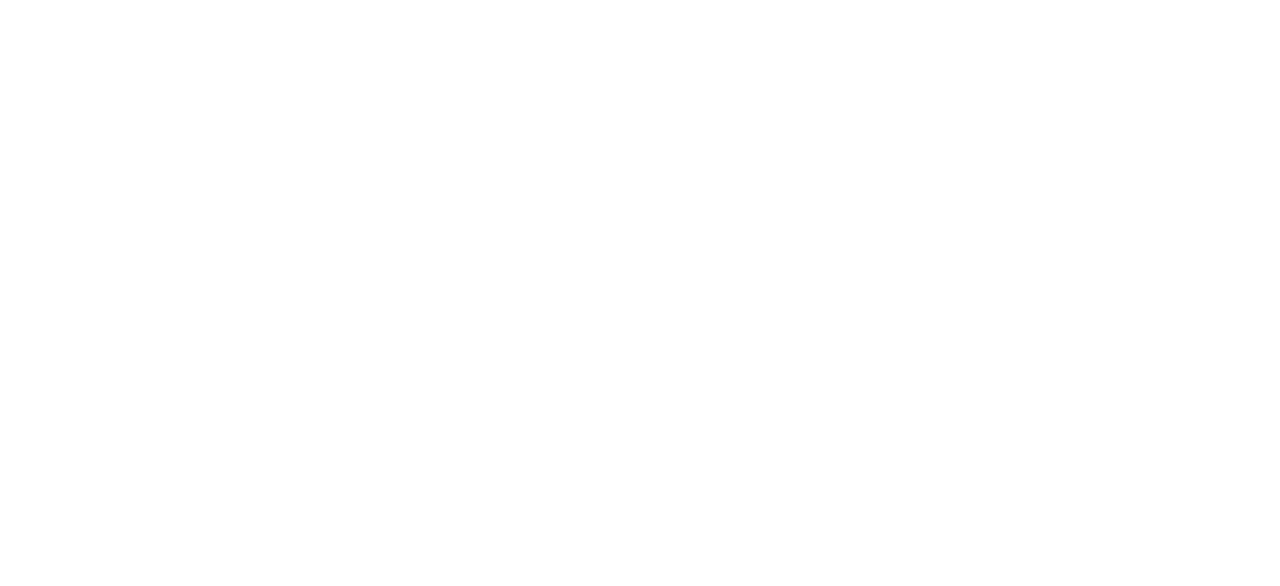
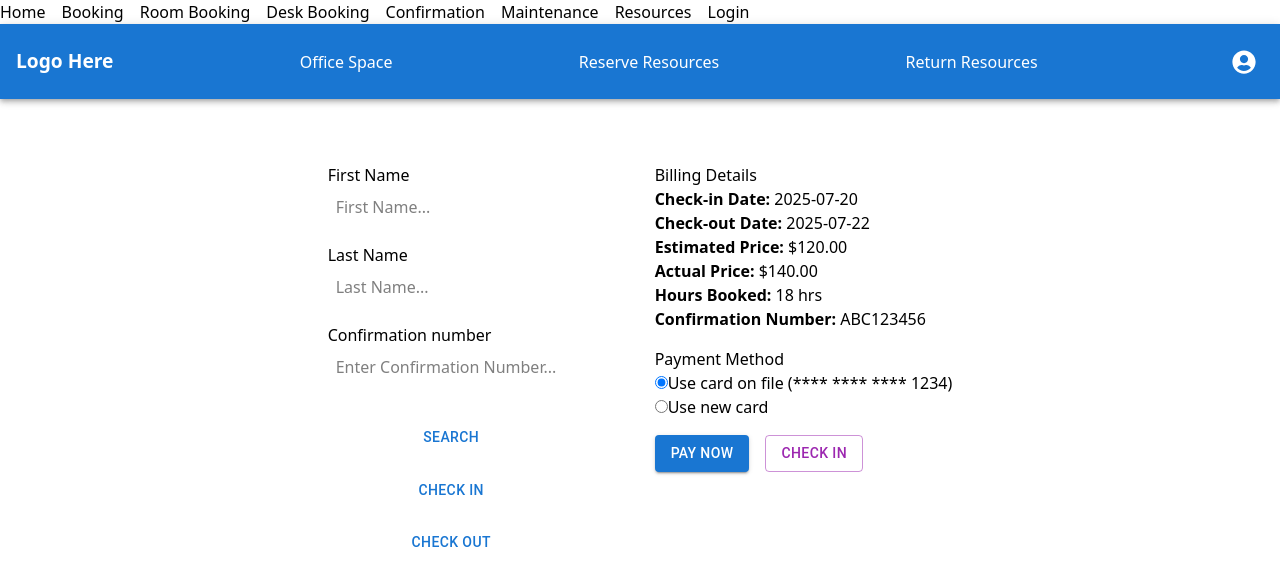
Before and after one commit to dsd-cohort-003/SSCoworkingSpaceFE, a React (Vite) app: page /billing in a window 1280 px wide. Before the commit this address had no page. Shown: the top 586 px of the page. Built offline with nearby package versions, Linux system fonts and the light colour scheme.

Commit message:
Merged from main, adding billing page

```diff
--- a/src/App.tsx
+++ b/src/App.tsx
@@ -8,6 +8,7 @@ import Maintenance from './routes/Maintenance.tsx';
 import Resources from './routes/Resources.tsx';
 import MainLayout from './layout/MainLayout.tsx';
 import LogIn from './routes/LogIn.tsx';
+import BillingPage from './page/BillingPage.tsx';
 
 function App() {
   return (
@@ -22,6 +23,7 @@ function App() {
         </Route>
         <Route path="maintenance" element={<Maintenance />} />
         <Route path="resources" element={<Resources />} />
+        <Route path="billing" element={<BillingPage />} />
       </Route>
     </Routes>
   );
--- /dev/null
+++ b/src/component/NavBar.tsx
@@ -0,0 +1,65 @@
+import { AppBar, Box, IconButton, Menu, MenuItem, Stack } from '@mui/material';
+import React, { useState } from 'react';
+import { FaUserCircle } from 'react-icons/fa';
+
+const NavBar: React.FC = () => {
+  const [anchorEl, setAnchorEl] = useState<null | HTMLElement>(null);
+
+  const handleMenuOpen = (event: React.MouseEvent<HTMLElement>) => {
+    setAnchorEl(event.currentTarget);
+  };
+
+  const handleMenuClose = () => {
+    setAnchorEl(null);
+  };
+
+  const menuOpen = Boolean(anchorEl);
+
+  return (
+    <div>
+      <AppBar position="static">
+        <Stack
+          direction="row"
+          height={75}
+          alignItems="center"
+          justifyContent="space-between"
+          padding={2}
+        >
+          <Box>
+            <div style={{ fontWeight: 'bold', fontSize: '1.2rem' }}>
+              Logo Here
+            </div>
+          </Box>
+
+          <a href="/office-space">Office Space</a>
+          <a href="/reserve-resources">Reserve Resources</a>
+          <a href="/return-resources">Return Resources</a>
+
+          <IconButton onClick={handleMenuOpen} color="inherit">
+            <FaUserCircle size={24} />
+          </IconButton>
+
+          <Menu
+            anchorEl={anchorEl}
+            open={menuOpen}
+            onClose={handleMenuClose}
+            anchorOrigin={{ vertical: 'bottom', horizontal: 'right' }}
+            transformOrigin={{ vertical: 'top', horizontal: 'right' }}
+          >
+            <MenuItem component="a" href="/profile">
+              Profile
+            </MenuItem>
+            <MenuItem component="a" href="/settings">
+              Settings
+            </MenuItem>
+            <MenuItem component="a" href="/logout">
+              Logout
+            </MenuItem>
+          </Menu>
+        </Stack>
+      </AppBar>
+    </div>
+  );
+};
+
+export default NavBar;
--- /dev/null
+++ b/src/page/BillingPage.tsx
@@ -0,0 +1,151 @@
+import { useState } from 'react';
+import NavBar from '../component/NavBar';
+import { Button, Stack } from '@mui/material';
+
+const BillingPage: React.FC = () => {
+  const [useCardOnFile, setUseCardOnFile] = useState(true);
+  const [checkedIn, setCheckedIn] = useState(false);
+
+  const handlePayment = () => {
+    alert('Payment processed!');
+  };
+
+  const handleCheckInOut = () => {
+    setCheckedIn(!checkedIn);
+  };
+
+  return (
+    <>
+      <NavBar />
+      <Stack
+        direction="row"
+        spacing={2}
+        style={{ padding: '2rem' }}
+        alignContent="center"
+        justifyContent="center"
+      >
+        <div style={{ padding: '2rem', minWidth: 300 }}>
+          <div>First Name</div>
+          <input
+            type="text"
+            placeholder="First Name..."
+            style={{ width: '100%', padding: '0.5rem', marginBottom: '1rem' }}
+          />
+          <div>Last Name</div>
+          <input
+            type="text"
+            placeholder="Last Name..."
+            style={{ width: '100%', padding: '0.5rem', marginBottom: '1rem' }}
+          />
+          <div>Confirmation number</div>
+          <input
+            type="text"
+            placeholder="Enter Confirmation Number..."
+            style={{ width: '100%', padding: '0.5rem', marginBottom: '1rem' }}
+          />
+          <Stack direction="column" spacing={2} style={{ marginTop: '1rem' }}>
+            <Button onClick={() => alert('Search')}>Search</Button>
+            <Button onClick={() => alert('Check In')}>Check In</Button>
+            <Button onClick={() => alert('Check Out')}>Check Out</Button>
+          </Stack>
+        </div>
+
+        <div style={{ padding: '2rem', minWidth: 350 }}>
+          <h2>Billing Details</h2>
+          <div style={{ marginBottom: '1rem' }}>
+            <p>
+              <strong>Check-in Date:</strong> 2025-07-20
+            </p>
+            <p>
+              <strong>Check-out Date:</strong> 2025-07-22
+            </p>
+            <p>
+              <strong>Estimated Price:</strong> $120.00
+            </p>
+            <p>
+              <strong>Actual Price:</strong> $140.00
+            </p>
+            <p>
+              <strong>Hours Booked:</strong> 18 hrs
+            </p>
+            <p>
+              <strong>Confirmation Number:</strong> ABC123456
+            </p>
+          </div>
+
+          <div style={{ marginBottom: '1rem' }}>
+            <h3>Payment Method</h3>
+            <label>
+              <input
+                type="radio"
+                checked={useCardOnFile}
+                onChange={() => setUseCardOnFile(true)}
+              />
+              Use card on file (**** **** **** 1234)
+            </label>
+            <br />
+            <label>
+              <input
+                type="radio"
+                checked={!useCardOnFile}
+                onChange={() => setUseCardOnFile(false)}
+              />
+              Use new card
+            </label>
+
+            {!useCardOnFile && (
+              <div style={{ marginTop: '1rem' }}>
+                <input
+                  type="text"
+                  placeholder="Card Number"
+                  style={{
+                    display: 'block',
+                    marginBottom: '0.5rem',
+                    width: '100%',
+                  }}
+                />
+                <input
+                  type="text"
+                  placeholder="Expiration (MM/YY)"
+                  style={{
+                    display: 'block',
+                    marginBottom: '0.5rem',
+                    width: '100%',
+                  }}
+                />
+                <input
+                  type="text"
+                  placeholder="CVC"
+                  style={{
+                    display: 'block',
+                    marginBottom: '0.5rem',
+                    width: '100%',
+                  }}
+                />
+              </div>
+            )}
+          </div>
+
+          <Button
+            variant="contained"
+            color="primary"
+            onClick={handlePayment}
+            style={{ marginRight: '1rem' }}
+          >
+            Pay Now
+          </Button>
+
+          <Button
+            variant="outlined"
+            color="secondary"
+            onClick={handleCheckInOut}
+          >
+            {checkedIn ? 'Check Out' : 'Check In'}
+          </Button>
+        </div>
+      </Stack>
+    </>
+  );
+};
+
+export default BillingPage;
```
Also changed, not shown: package.json (+10 -2 lines), 1 other file (tests, documents, lock files or other folders).
